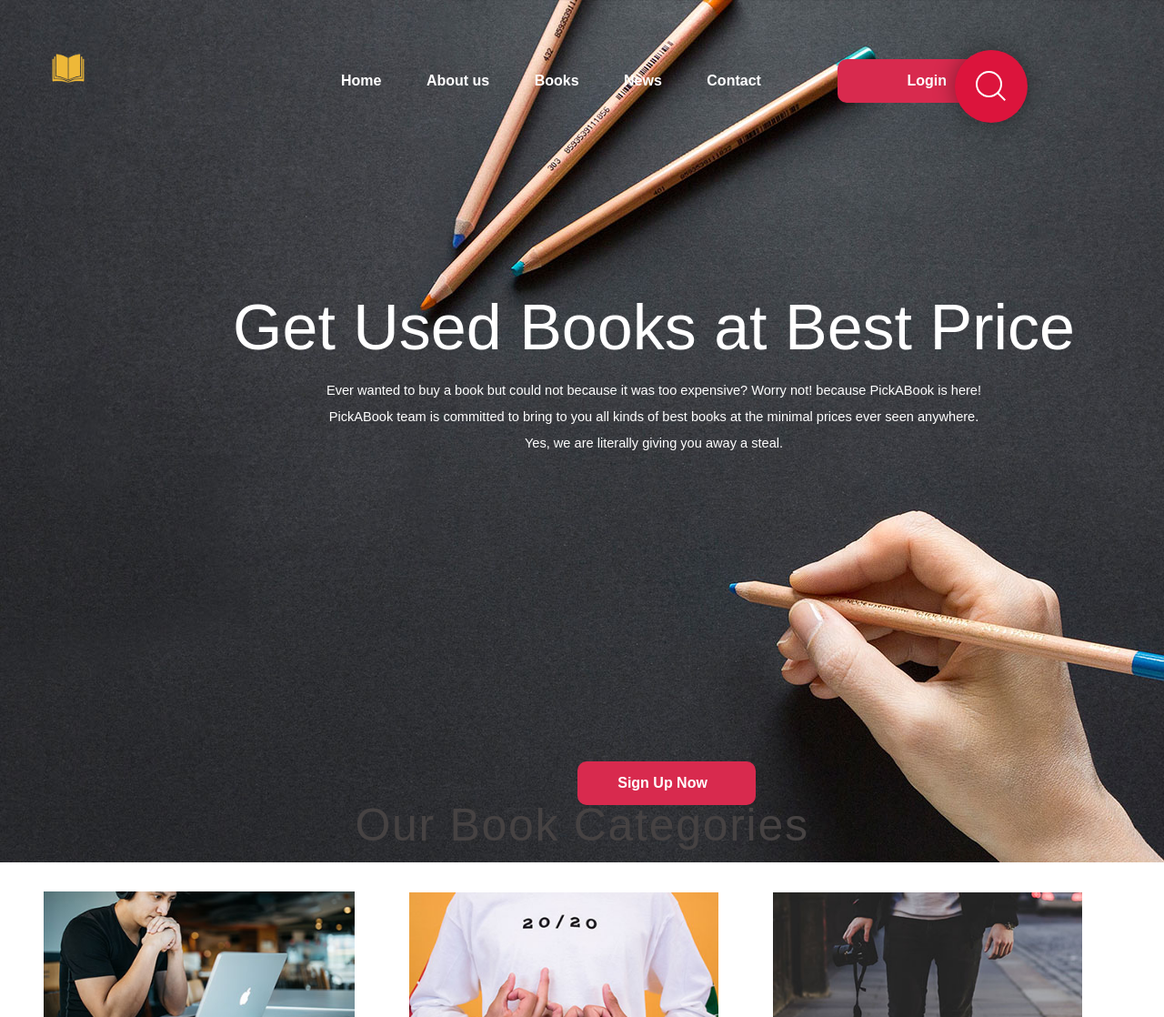
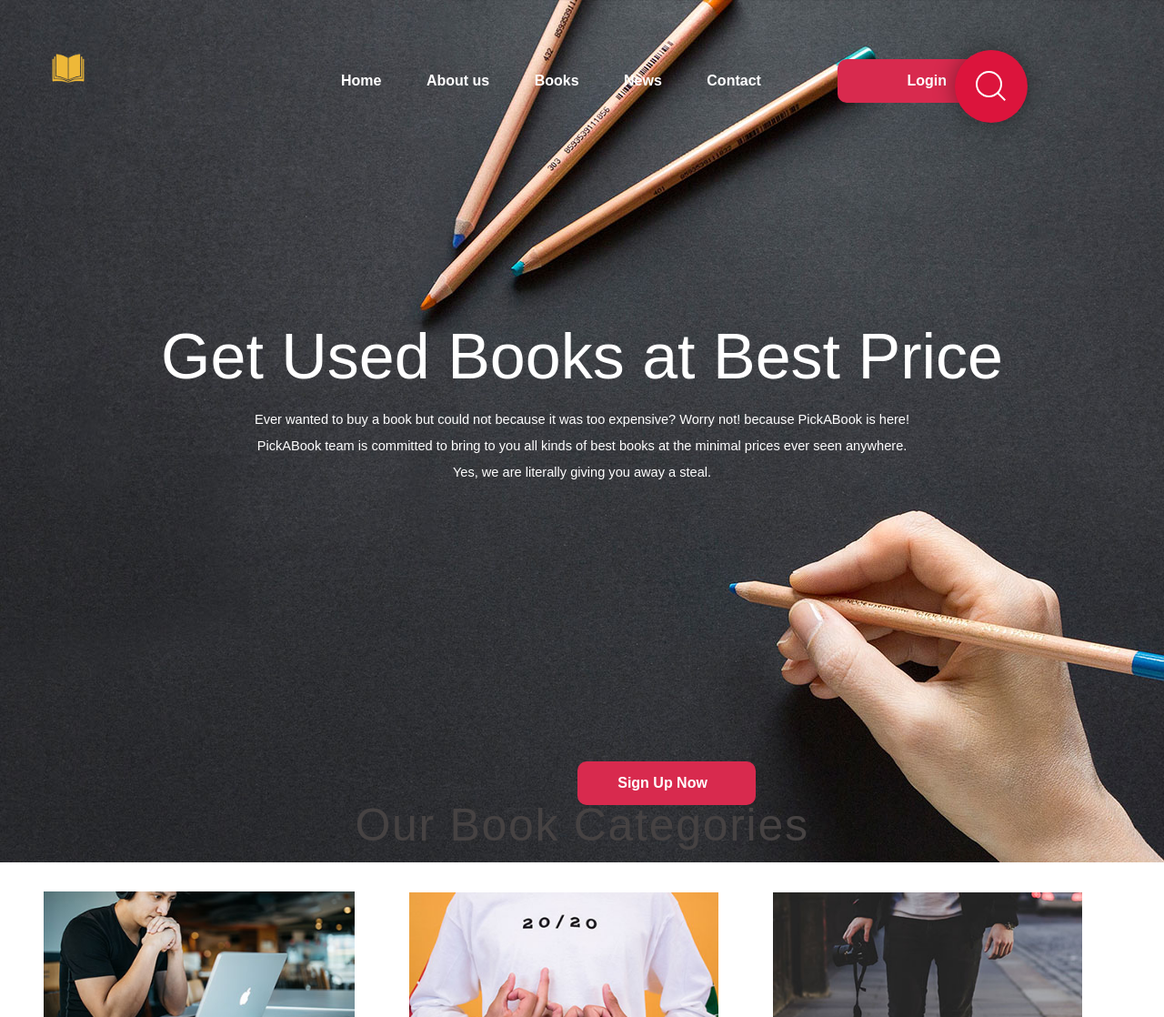
Before and after one commit to avinash-rao/final_PickABook, a Django app: page / in a window 1280 px wide. Shown: the top 1118 px of the page at 91% size. Run offline with Django 3.2, Linux system fonts and the light colour scheme.

Commit message:
positioned .text to center

```diff
--- a/static/css/landingpage.css
+++ b/static/css/landingpage.css
@@ -205,15 +205,15 @@ margin-top: 50px;
 
 .text
 {
-position: absolute;
-left:20%;
+position: relative;
+margin:0;
 top:320px;
 color: #fff;
 text-align: center;
 }
 
 h2
-{  margin: 0;
+{  margin:0;
   font-size:70px;
 	font-weight: 600px;
   font-weight: normal;
```
